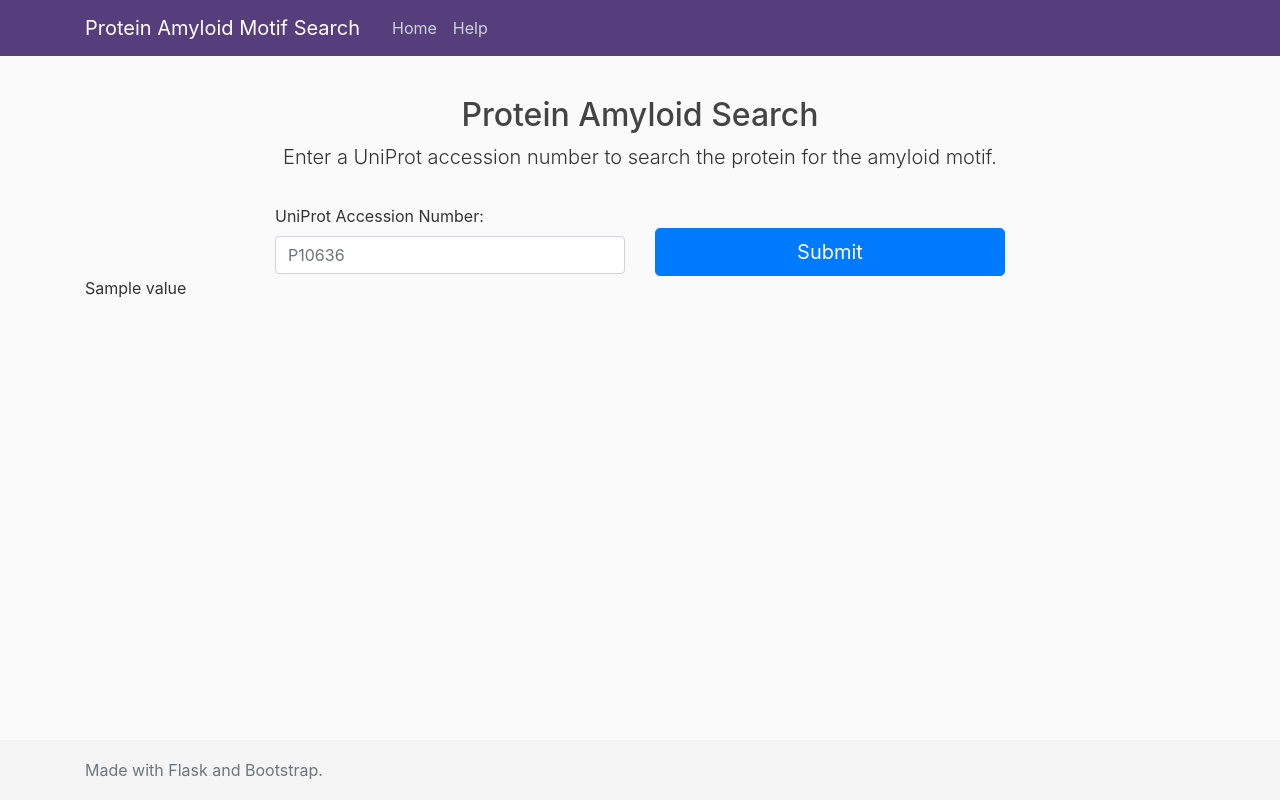
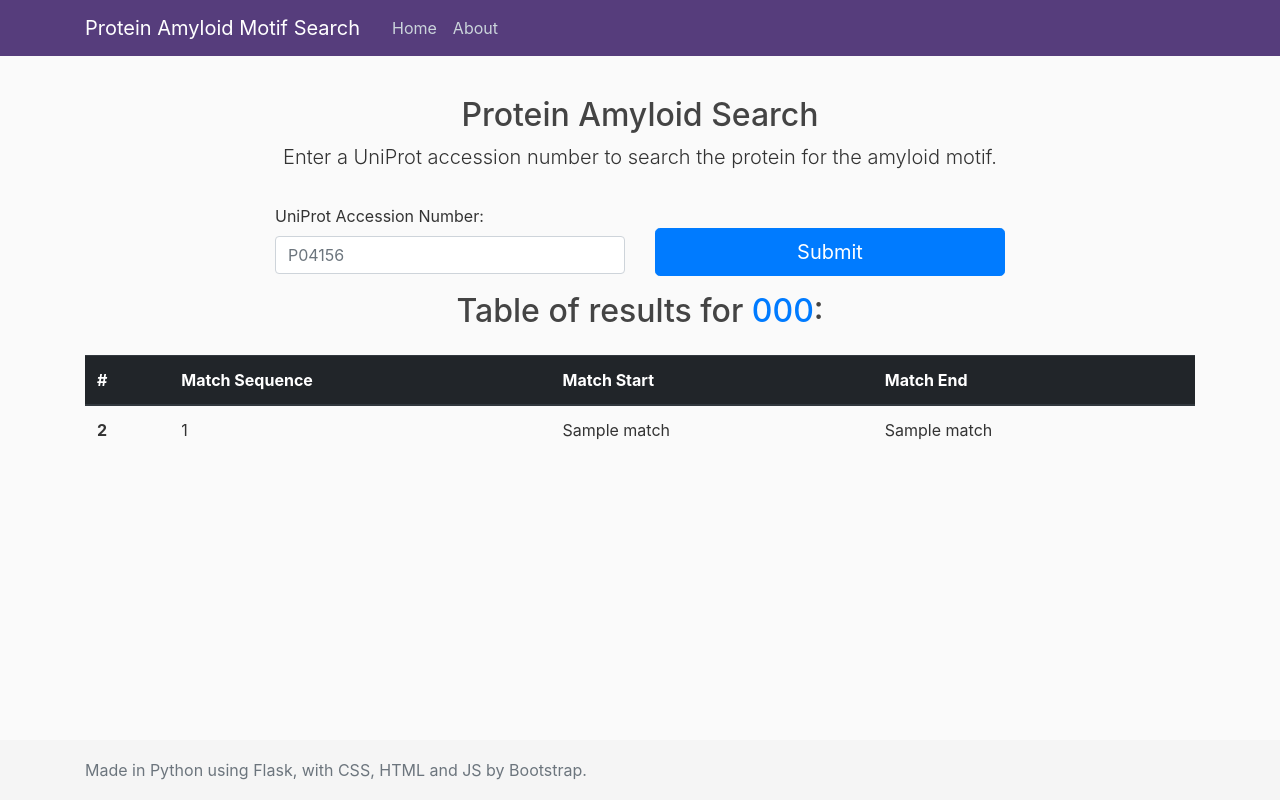
Before and after one commit to herbiebradley/proteinmotif, a Flask app: template templates/home.html in a window 1280 px wide. Run offline with Flask 2, Linux system fonts and the light colour scheme; the template is opened without the code that fills it: most values are stand-ins (such as "Sample title", 1, 10 or a date in 2020); some libraries are stand-ins or nearby versions.

Commit message:
Display results in table, add uniprot link

```diff
--- a/app.py
+++ b/app.py
@@ -2,23 +2,30 @@ from flask import Flask, render_template, url_for, request, redirect
 
 from motif_search import match_list_from_uniprot
 
-# create the application object
+# Create the application object:
 app = Flask(__name__)
 
-# use decorators to link the function to a url
+# Use decorators to link the function to a url:
 @app.route("/", methods=['GET', 'POST'])
 def home():
-    results = None
+    # Post method is called if submit button is pressed.
     if request.method == 'POST':
-        input = request.form["uniprot"]
-        results = match_list_from_uniprot(input)
+        # Get the contents of the "uniprot" text field:
+        ac_code = request.form["uniprot"]
+        # Get processed results or validation error:
+        results, error = match_list_from_uniprot(ac_code)
+        # Set uniprot url of protein:
+        prot_url = "https://uniprot.org/uniprot/" + ac_code
+    else:
+        results, error, accession_code, prot_url = None, None, None, None
+    # Render home.html, passing in the results, validation error, accession code, and uniprot url:
+    return render_template('home.html', results=results, error=error, ac_code=ac_code, prot_url=prot_url)
 
-    return render_template('home.html', results=results)
+# Create about page:
+@app.route("/about")
+def about():
+    return render_template('about.html', title='About')
 
-@app.route("/help")
-def help():
-    return render_template('help.html', title='Help')
-
-# start the server with the 'run()' method
+# Start the server with the 'run()' method:
 if __name__ == '__main__':
     app.run(debug=True)
--- a/templates/home.html
+++ b/templates/home.html
@@ -10,8 +10,9 @@
   <div class="row justify-content-md-center">
     <div class="col-md-4">
       <label for="uniprot">UniProt Accession Number:</label>
-      <input type="text" name="uniprot" class="form-control" id="uniprot" aria-describedby="uniprotHelp" placeholder="P10636" required>
-      <div class="invalid-feedback"> Please enter a valid accession number.</div>
+      <!-- "Required" tag links to JS below, validates for no input in text box: -->
+      <input type="text" name="uniprot" class="form-control" id="uniprot" placeholder="P04156" required>
+      <div class="invalid-feedback"> Please enter a valid UniProt accession number.</div>
     </div>
     <div class="col-md-4">
       <button type="submit" class="btn btn-primary btn-lg btn-block mt-4">Submit</button>
@@ -19,7 +20,8 @@
   </div>
 </form>
 <script>
-// Example JavaScript for disabling form submissions if there are invalid fields
+// JavaScript for disabling form submissions if there are invalid fields
+// This triggers only if nothing is in the text box when the submit button is pressed
 (function() {
   'use strict';
   window.addEventListener('load', function() {
@@ -38,10 +40,35 @@
   }, false);
 })();
 </script>
-<!-- Display motif search results -->
 {% if results %}
-  {% for value in results %}
-      {{ value }}
-  {% endfor %}
+<div class="row justify-content-md-center">
+  <div class="py-3 text-center">
+    <h2>Table of results for <a href={{ prot_url }}>{{ ac_code }}</a>:</h2>
+  </div>
+</div>
+<!-- Display motif search results in table -->
+<div class="table-responsive">
+  <table class="table">
+    <thead class="thead-dark">
+      <tr>
+        <th scope="col">#</th>
+        <th scope="col">Match Sequence</th>
+        <th scope="col">Match Start</th>
+        <th scope="col">Match End</th>
+      </tr>
+    </thead>
+    <tbody>
+    <!-- Loop over results, displaying each match as a table row -->
+    {% for index, match in results %}
+      <tr>
+        <th scope="row">{{ index + 1 }}</th>
+        <td>{{ match[0] }}</td>
+        <td>{{ match[1] }}</td>
+        <td>{{ match[2] }}</td>
+      </tr>
+    {% endfor %}
+    </tbody>
+  </table>
+</div>
 {% endif %}
 {% endblock content %}
--- a/templates/layout.html
+++ b/templates/layout.html
@@ -18,7 +18,7 @@
           <div class="collapse navbar-collapse" id="navbarToggle">
             <div class="navbar-nav mr-auto">
               <a class="nav-item nav-link" href="/">Home</a>
-              <a class="nav-item nav-link" href="/help">Help</a>
+              <a class="nav-item nav-link" href="/about">About</a>
             </div>
           </div>
         </div>
@@ -29,7 +29,7 @@
     </main>
     <footer class="footer">
       <div class="container">
-        <span class="text-muted">Made with Flask and Bootstrap.</span>
+        <span class="text-muted">Made in Python using Flask, with CSS, HTML and JS by Bootstrap.</span>
       </div>
     </footer>
     <!-- Optional JavaScript -->
```
Also changed, not shown: motif_search.py (+10 -6 lines), templates/about.html (renamed from templates/help.html).
